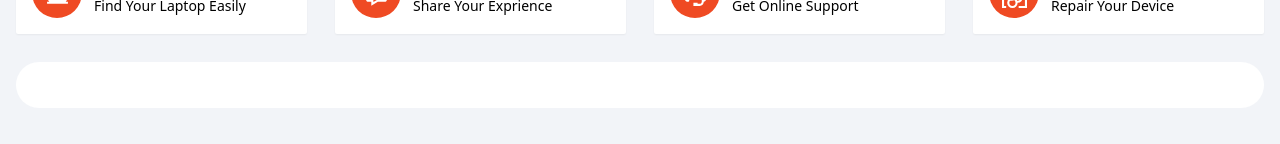
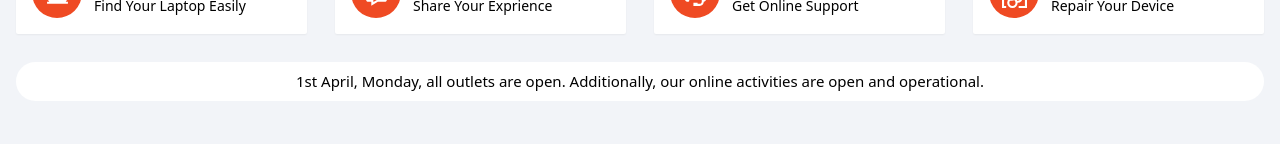
Before and after one commit to Rayhan-abdullha/Ecomarce-project, a React (Vite) app: page / in a window 1280 px wide. Shown: the part 808-952 px from the top of the page. Built offline with nearby package versions, Linux system fonts and the light colour scheme.

Commit message:
bug fixed

```diff
--- a/src/pages/Home.tsx
+++ b/src/pages/Home.tsx
@@ -9,7 +9,7 @@ const Home = () => {
             <Slider />
             <Services />
             <section className="sliding_text rounded-full p-2 bg-white mt-7">
-                <marquee>1st April, Monday, all outlets are open. Additionally, our online activities are open and operational.</marquee>
+                <p className="text-center text-[15px] hidden xl:block">1st April, Monday, all outlets are open. Additionally, our online activities are open and operational.</p>
             </section>
             <FeaturedCategory />
             <FeaturesProducts />
```
